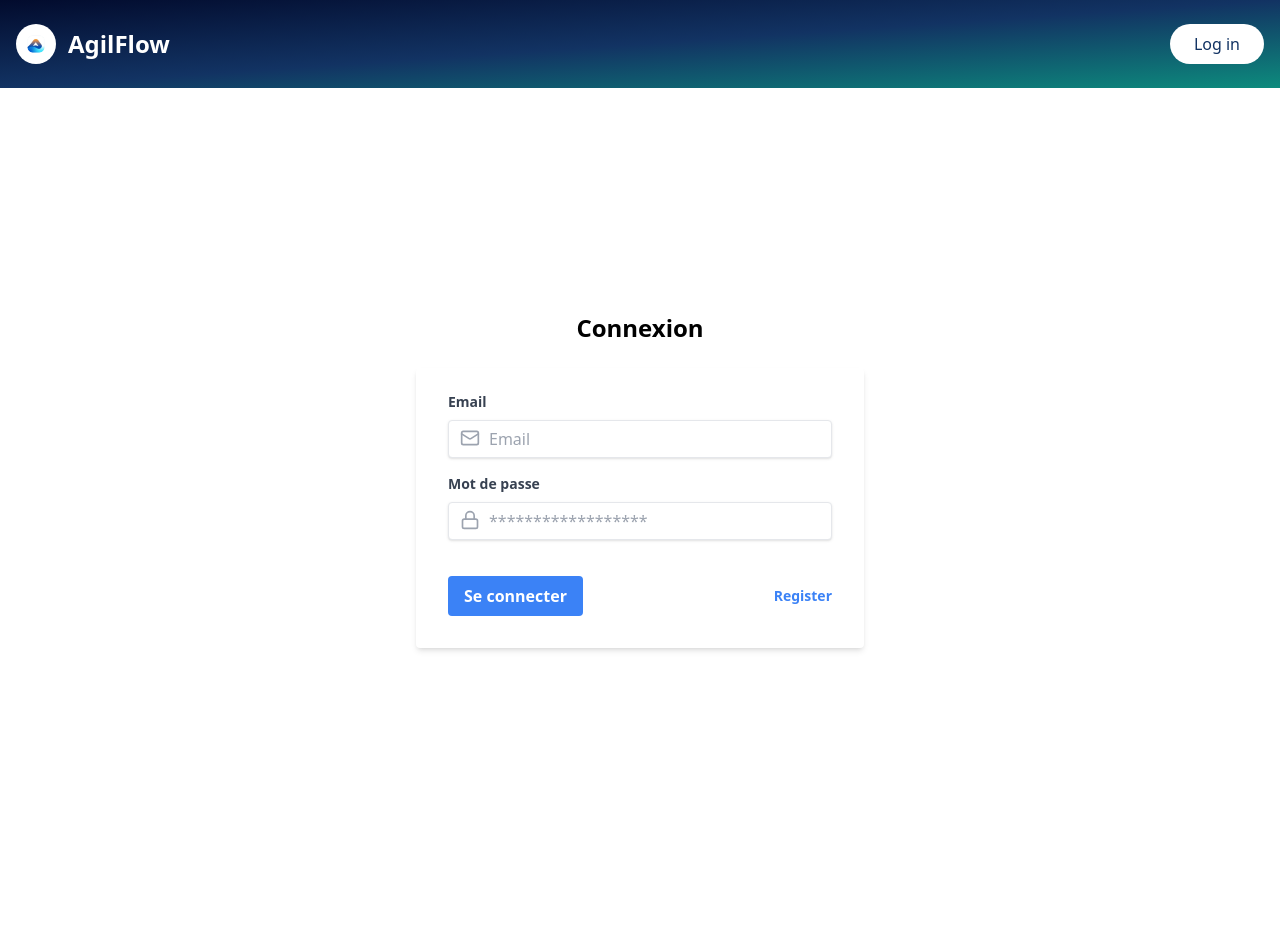
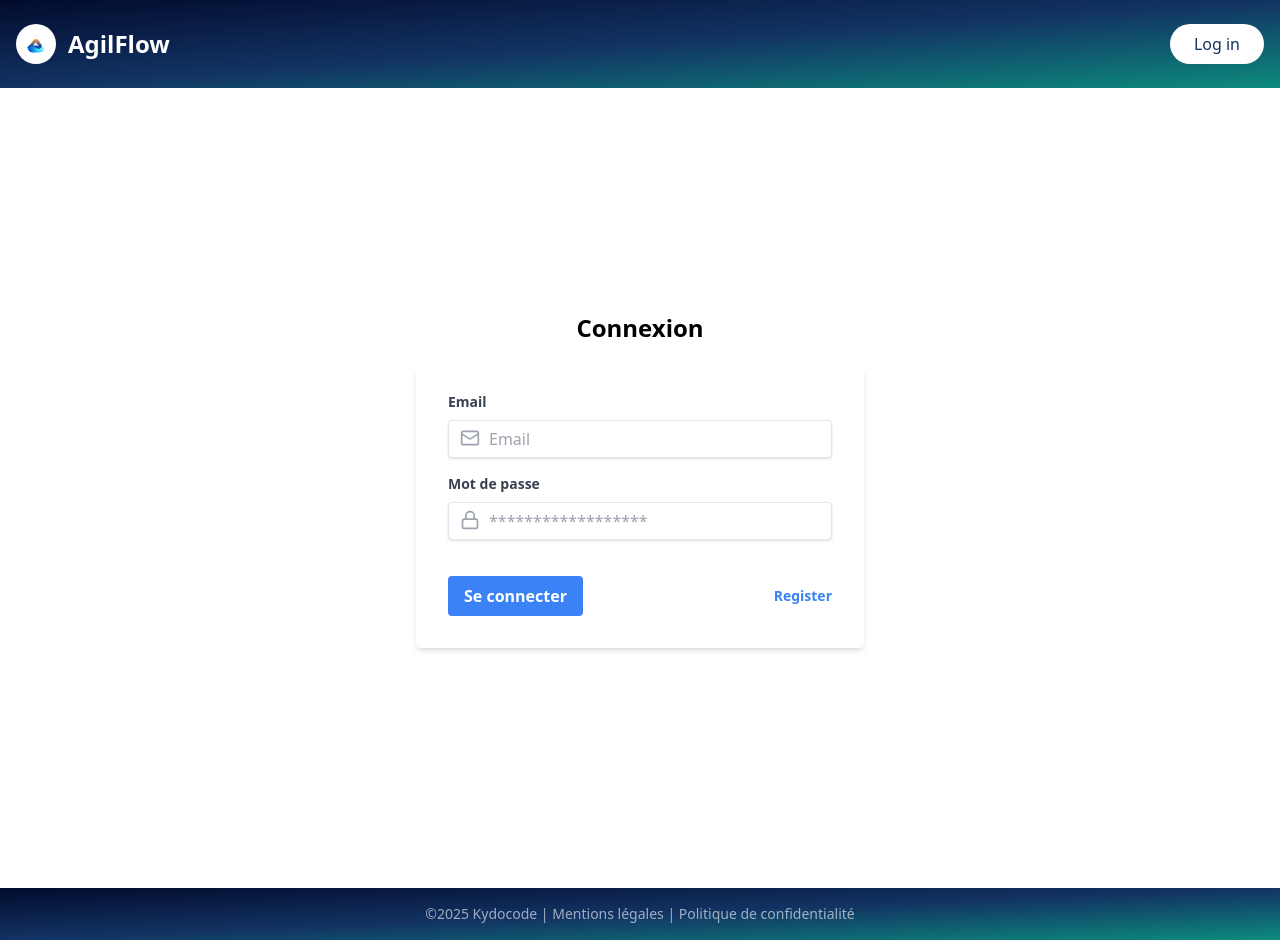
Before and after one commit to kydoCode/agilflow-react, a React (Vite) app: page /login in a window 1280 px wide. Built offline with nearby package versions, Linux system fonts and the light colour scheme.

Commit message:
Chore: classToPass got tailwind values declared at line 115 to Footer to display properly

```diff
--- a/src/pages/login.jsx
+++ b/src/pages/login.jsx
@@ -112,7 +112,7 @@ export default function Login() {
         </form>
       </div>
     </div>
-    <Footer />
+    <Footer classToPass={"bg-gradient-to-br from-[#020B2D] via-[#123363] to-[#0D8B7D]"}/>
     </>
   );
 }
```
